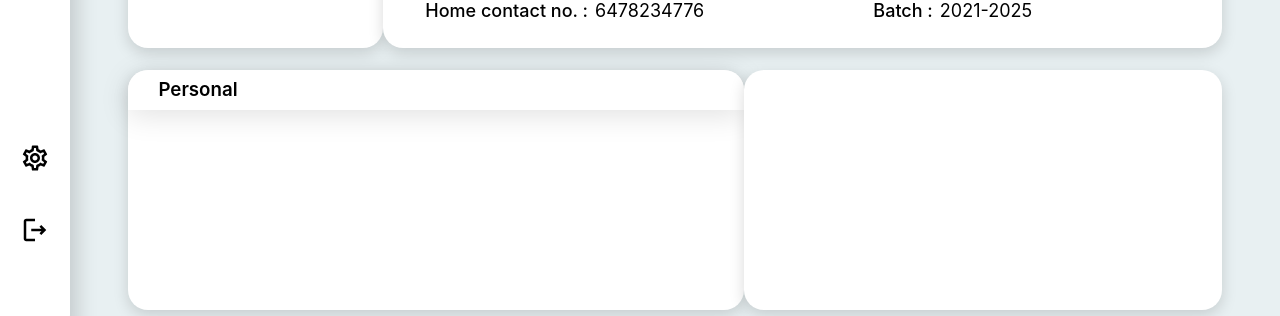
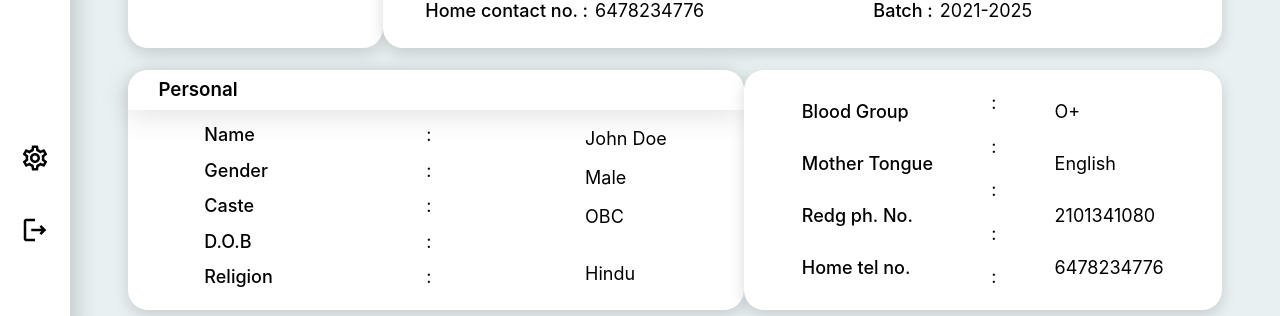
Before and after one commit to somdev-hub/full-stack-erp-app, a React (Create React App) app in the folder client/: page /profile in a window 1280 px wide. Shown: the part 455-771 px from the top of the page. Built offline with nearby package versions, Linux system fonts and the light colour scheme.

Commit message:
secondary commit on 26-12-2022

```diff
--- a/client/package.json
+++ b/client/package.json
@@ -11,9 +11,11 @@
     "@testing-library/react": "^13.4.0",
     "@testing-library/user-event": "^13.5.0",
     "react": "^18.2.0",
+    "react-collapsed": "^3.6.0",
     "react-dom": "^18.2.0",
     "react-router-dom": "^6.6.1",
     "react-scripts": "^5.0.1",
+    "shortid": "^2.2.16",
     "web-vitals": "^2.1.4"
   },
   "scripts": {
--- a/client/src/components/navbar/Navbar.css
+++ b/client/src/components/navbar/Navbar.css
@@ -2,10 +2,7 @@
   margin-top: 2%;
   display: flex;
   flex-direction: row;
-  /* gap: 80%; */
   justify-content: space-between;
-  /* width: 90vw; */
-  /* margin-left: 5%; */
 }
 
 .heading {
@@ -39,13 +36,83 @@ input {
   filter: drop-shadow(0px 5px 15px rgba(0, 0, 0, 0.15));
 }
 
+.profile > img:hover {
+  box-shadow: rgba(0, 0, 0, 0.25) 0px 54px 55px,
+    rgba(0, 0, 0, 0.12) 0px -12px 30px, rgba(0, 0, 0, 0.12) 0px 4px 6px,
+    rgba(0, 0, 0, 0.17) 0px 12px 13px, rgba(0, 0, 0, 0.09) 0px -3px 5px;
+}
+
 .profile > img {
   border-radius: 10px;
   width: 3rem;
   height: 3rem;
 }
 
-.search-and-profile{
+.search-and-profile {
   display: flex;
   justify-content: flex-end;
 }
+
+.profile-expanded {
+  background: #ffffff;
+  box-shadow: 0px 5px 15px rgb(0 0 0 / 15%);
+  border-radius: 20px;
+  height: 24rem;
+  width: 22rem;
+  position: absolute;
+  display: flex;
+  flex-direction: column;
+  right: 5%;
+  margin-top: 1%;
+  align-items: center;
+  justify-content: space-evenly;
+}
+
+.navbar-profile img {
+  width: 8rem;
+}
+
+.details {
+  text-align: center;
+}
+
+.details p {
+  margin: 0;
+  font-weight: 500;
+  font-size: 18px;
+  color: #3c3b37;
+}
+
+.details h3 {
+  margin: 0;
+  margin-bottom: 2%;
+  font-weight: 700;
+  font-size: 22px;
+}
+
+.navbar-buttons a {
+  text-decoration: none;
+  text-align: center;
+  font-weight: 500;
+  font-size: 18px;
+}
+
+.navbar-buttons {
+  display: flex;
+  flex-direction: column;
+  gap: 5%;
+}
+
+.button1,
+.button2 {
+  border-radius: 50px;
+  width: 18rem;
+  height: 2rem;
+  display: flex;
+  align-items: center;
+  justify-content: center;
+}
+
+.button1 {
+  margin: 5% 0 5%;
+}
--- a/client/src/components/navbar/Navbar.jsx
+++ b/client/src/components/navbar/Navbar.jsx
@@ -1,13 +1,19 @@
-import React from "react";
+import React, { useState } from "react";
 import "./Navbar.css";
 
 const Navbar = () => {
+  const [isExpanded, setExpanded] = useState(true);
+
+  const handleClick = () => {
+    setExpanded(!isExpanded);
+  };
   return (
     <div className="navbar">
       <div className="heading">
         <h1 className="heading-text">Welcome back, Somdev</h1>
         <p className="head-para">Here is your ERP</p>
       </div>
+      <div className="navbar-right">
         <div
           className="search-and-profile"
           style={{ display: "flex", flexDirection: "row", gap: "5%" }}
@@ -15,14 +21,43 @@ const Navbar = () => {
           <form action="">
             <input type="text" placeholder="Search" />
           </form>
-        <a href="/profile">
-          <div className="profile">
+
+          <div className="profile" onClick={handleClick}>
             <img
               src="https://img.freepik.com/free-photo/close-up-portrait-young-bearded-man-face_171337-2887.jpg?w=360"
               alt=""
             />
           </div>
+        </div>
+        <div
+          className="profile-expanded"
+          style={
+            isExpanded ? { visibility: "collapse" } : { visibility: "visible" }
+          }
+        >
+          <div className="navbar-profile">
+            <img
+              src="https://encrypted-tbn0.gstatic.com/images?q=tbn:ANd9GcR0XmmVnMfky_5fsWIgguEgDW_v5D3znnJbqw&usqp=CAU"
+              alt=""
+            />
+            <div className="details">
+              <h3>John Doe</h3>
+              <p>student</p>
+            </div>
+          </div>
+          <div className="navbar-buttons">
+            <a href="/profile">
+              <div className="button1" style={{ border: "2px solid black" }}>
+                <p style={{ color: "#000" }}>View Profile</p>
+              </div>
             </a>
+            <a href="">
+              <div className="button2" style={{ border: "2px solid red" }}>
+                <p style={{ color: "red" }}>Log Out</p>
+              </div>
+            </a>
+          </div>
+        </div>
       </div>
     </div>
   );
--- a/client/src/files/info.js
+++ b/client/src/files/info.js
@@ -1,5 +1,11 @@
 export const info = {
   name: "John Doe",
+  gender: "Male",
+  caste: "OBC",
+  d_o_b: "01/01/2000",
+  religion: "Hindu",
+  blood_group: "O+",
+  mother_tongue: "English",
   sic: "21BCSN80",
   regd: "2101341080",
   mobile_number: "6478234776",
--- a/client/src/pages/Profile/Profile.css
+++ b/client/src/pages/Profile/Profile.css
@@ -57,11 +57,6 @@
   margin-top: 2%;
 }
 
-.attribute {
-  font-weight: 500;
-  font-size: 18px;
-}
-
 .data {
   display: flex;
   justify-content: space-between;
@@ -86,7 +81,6 @@
 }
 .tuple1 p:nth-child(2),
 .tuple2 p:nth-child(2) {
-  /* font-weight: 500; */
   font-size: 18px;
   margin: 0;
 }
@@ -109,3 +103,49 @@
   display: flex;
   align-items: center;
 }
+
+.personal-content {
+  display: flex;
+  justify-content: space-evenly;
+  text-align: left;
+}
+
+.profile-info-content {
+  display: flex;
+  justify-content: space-around;
+  height: 12rem;
+}
+
+.personal-content p {
+  font-size: 18px;
+  margin: 0;
+}
+
+.personal-content p:nth-child(1) {
+  font-weight: 500;
+}
+
+.personal-info2 {
+  display: flex;
+  justify-content: space-evenly;
+}
+
+.personal-parameters,
+.colon,
+.values {
+  display: flex;
+  flex-direction: column;
+  justify-content: space-evenly;
+}
+
+.personal-parameters p {
+  font-weight: 500;
+  font-size: 18px;
+  margin: 0;
+}
+
+.colon p,
+.values p {
+  font-size: 18px;
+  margin: 0;
+}
--- a/client/src/pages/Profile/Profile.jsx
+++ b/client/src/pages/Profile/Profile.jsx
@@ -3,9 +3,24 @@ import "./Profile.css";
 import Sidebar from "../../components/sidebar/Sidebar";
 import Navbar from "../../components/navbar/Navbar";
 import { info } from "../../files/info";
+import shortid from "shortid";
 
 const Profile = () => {
-  const informations=[]
+  const parameterList1 = ["Name", "Gender", "Caste", "D.O.B", "Religion"];
+  const colons = [":", ":", ":", ":", ":"];
+  const parameterList2 = [
+    "Blood Group",
+    "Mother Tongue",
+    "Redg ph. No.",
+    "Home tel no."
+  ];
+  const values = [info.name, info.gender, info.caste, info.dob, info.religion];
+  const values2 = [
+    info.blood_group,
+    info.mother_tongue,
+    info.regd,
+    info.home_contact_no
+  ];
   return (
     <div style={{ display: "flex", flexDirection: "row" }}>
       <Sidebar />
@@ -27,7 +42,6 @@ const Profile = () => {
               </div>
             </div>
             <div className="main-info">
-
               <div className="data">
                 <div className="tuple1">
                   <p>Mobile Number : </p>
@@ -87,8 +101,41 @@ const Profile = () => {
                   Personal
                 </h3>
               </div>
+              <div className="profile-info-content">
+                <div className="personal-parameters">
+                  {parameterList1.map((parameter) => {
+                    return <p key={shortid.generate()}>{parameter}</p>;
+                  })}
+                </div>
+                <div className="colon">
+                  {colons.map((colon) => {
+                    return <p key={shortid.generate()}>{colon}</p>;
+                  })}
+                </div>
+                <div className="values">
+                  {values.map((value) => {
+                    return <p key={shortid.generate()}>{value}</p>;
+                  })}
+                </div>
+              </div>
             </div>
-            <div className="personal-info2"></div>
+            <div className="personal-info2">
+              <div className="personal-parameters">
+                {parameterList2.map((parameter) => {
+                  return <p key={shortid.generate()}>{parameter}</p>;
+                })}
+              </div>
+              <div className="colon">
+                {colons.map((colon) => {
+                  return <p key={shortid.generate()}>{colon}</p>;
+                })}
+              </div>
+              <div className="values">
+                {values2.map((value) => {
+                  return <p key={shortid.generate()}>{value}</p>;
+                })}
+              </div>
+            </div>
           </div>
         </div>
       </div>
```
Also changed, not shown: 1 other file (tests, documents, lock files or other folders). Lines whose indentation alone changed are shown as unchanged.
